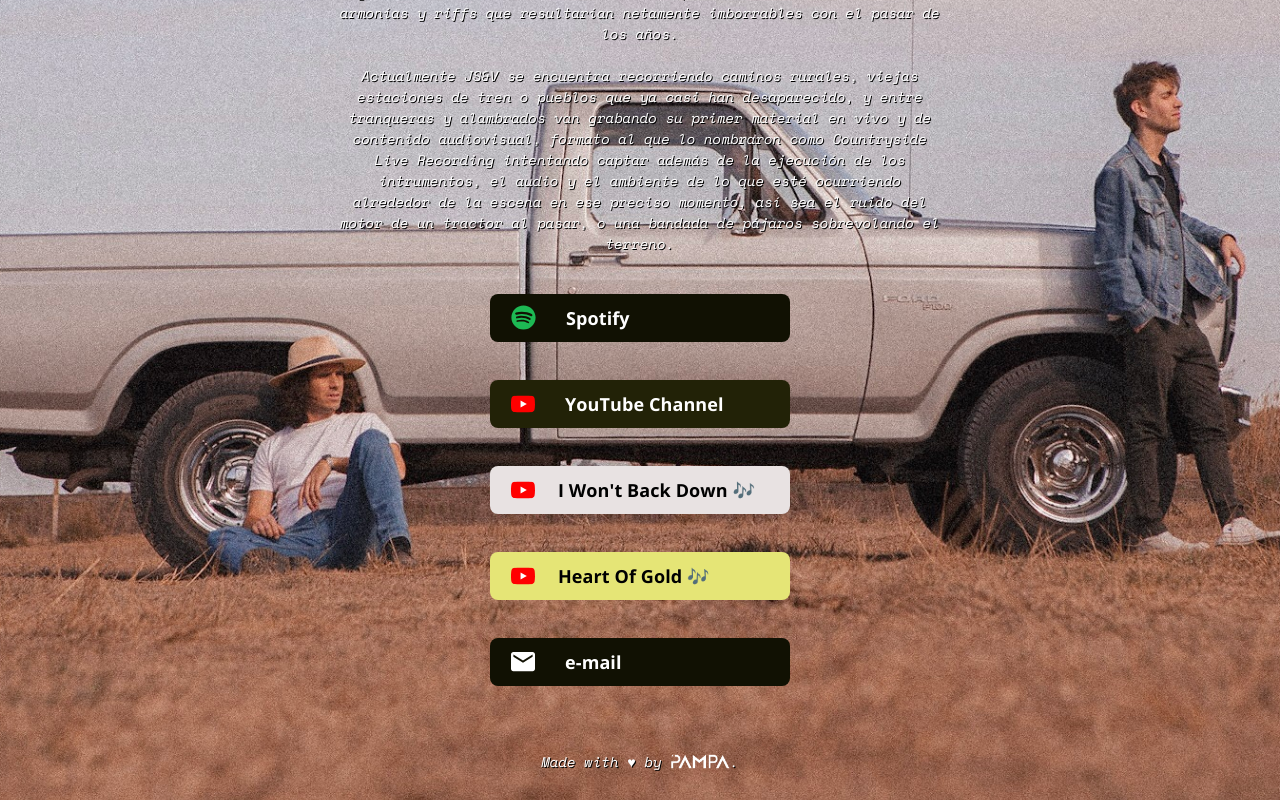
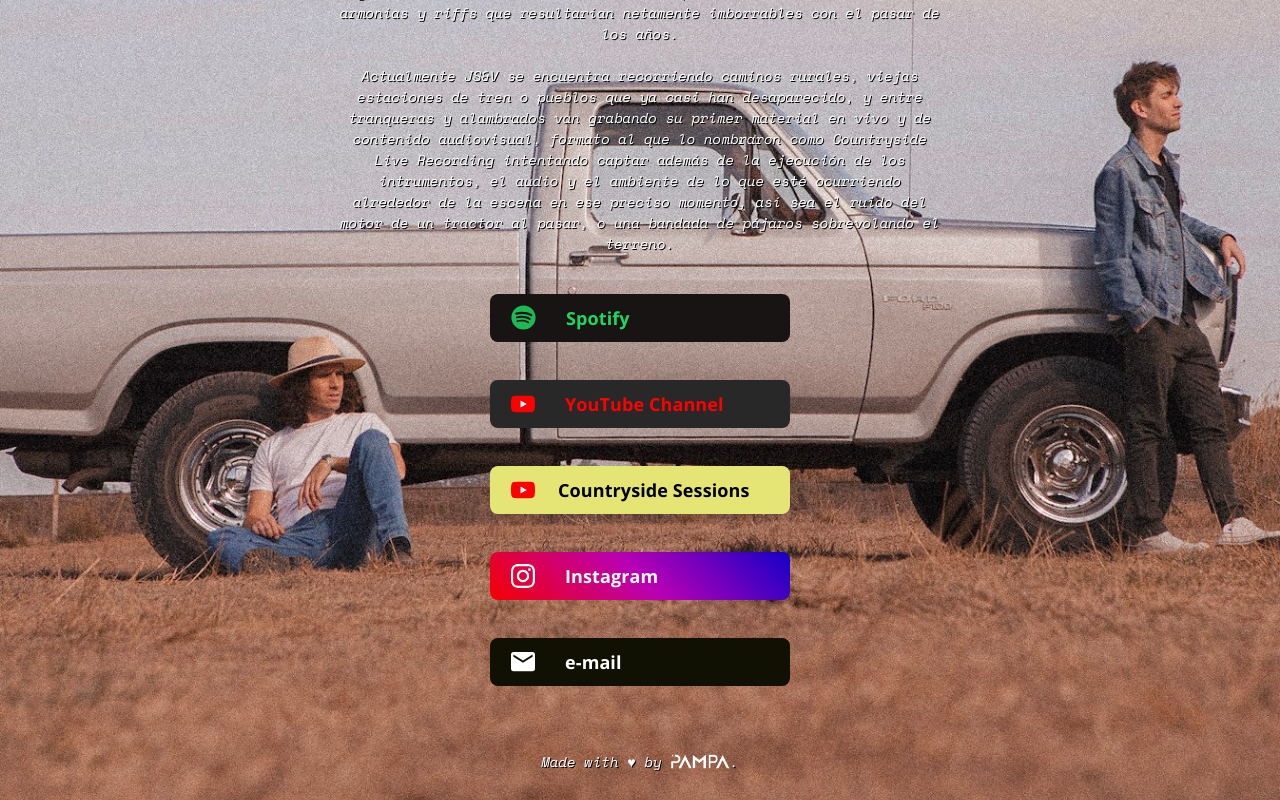
Before and after one commit to frvnn/jemvanney, a plain HTML site: page index.html in a window 1280 px wide. Shown: the part 486-1286 px from the top of the page. Drawn offline with nearby package versions, Linux system fonts and the light colour scheme.

Commit message:
colores boton

```diff
--- a/css/brands.css
+++ b/css/brands.css
@@ -580,10 +580,20 @@ button:hover,
   filter: brightness(90%);
 }
 
+/* Spotify */
+.button-spotify2 {
+  color: #1ed760;
+  background-color: #191414;
+}
+.button-spotify2:hover,
+.button-spotify2:focus {
+  filter: brightness(90%);
+}
+
 /* YouTube */
 .button.button-yt {
-  color: #ffffff;
-  background-color: #222207;
+  color: #FF0000;
+  background-color: #282828;
 }
 .button.button-yt:hover,
 .button.button-yt:focus {
--- a/index.html
+++ b/index.html
@@ -94,7 +94,7 @@
           <article id="main">
             <!-- SPOTIFY -->
             <a
-              class="button button-default"
+              class="button button-spotify2"
               href="https://open.spotify.com/artist/4zHpj37ZGcydlwBJcyy126?si=bb3S8J8ERjSM_8ID9X80bA"
               target="_blank"
               rel="noopener"
@@ -122,10 +122,9 @@
             >
             <br />
 
-
             <a
-              class="button button-yt3"
-              href="https://youtu.be/UCMK1zx9uJY"
+              class="button button-yt2"
+              href="https://www.youtube.com/watch?v=v7nvRb818K4&list=PLR-sxhfaZH39amTX7uGDhaN1uPzLpTJeH&ab_channel=JemSills%26Vanney"
               target="_blank"
               rel="noopener"
             >
@@ -133,24 +132,23 @@
                 class="icon"
                 src="images/icons/youtube.svg"
                 alt="YouTube Logo"
-              /><span>I Won't Back Down 🎶</span></a
+              /><span>Countryside Sessions</span></a
             >
             <br />
 
             <a
-              class="button button-yt2"
-              href="https://youtu.be/v7nvRb818K4"
+              class="button button-instagram"
+              href="https://www.instagram.com/jemsillsvanney/"
               target="_blank"
               rel="noopener"
             >
               <img
                 class="icon"
-                src="images/icons/youtube.svg"
-                alt="YouTube Logo"
-              /><span>Heart Of Gold 🎶</span></a
+                src="images/icons/instagram.svg"
+                alt="Instagram Logo"
+              />Instagram</a
             >
             <br />
-
 
             <a
               class="button button-default"
@@ -165,6 +163,7 @@
               />e-mail</a
             >
             <br />
+
           </article>
           <!--     GitHub
         <a class="button button-github" href="#" target="_blank" rel="noopener">
```
